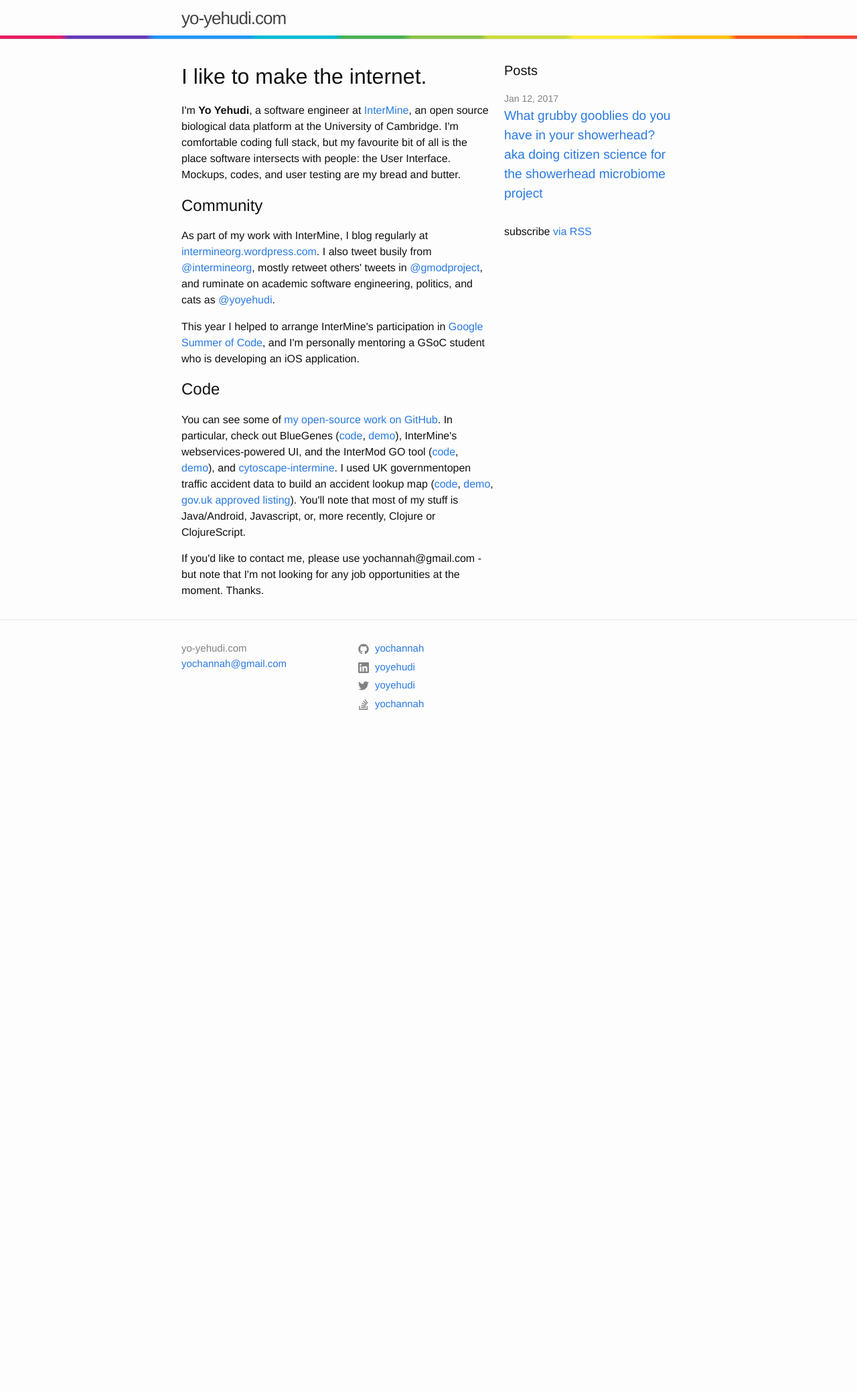
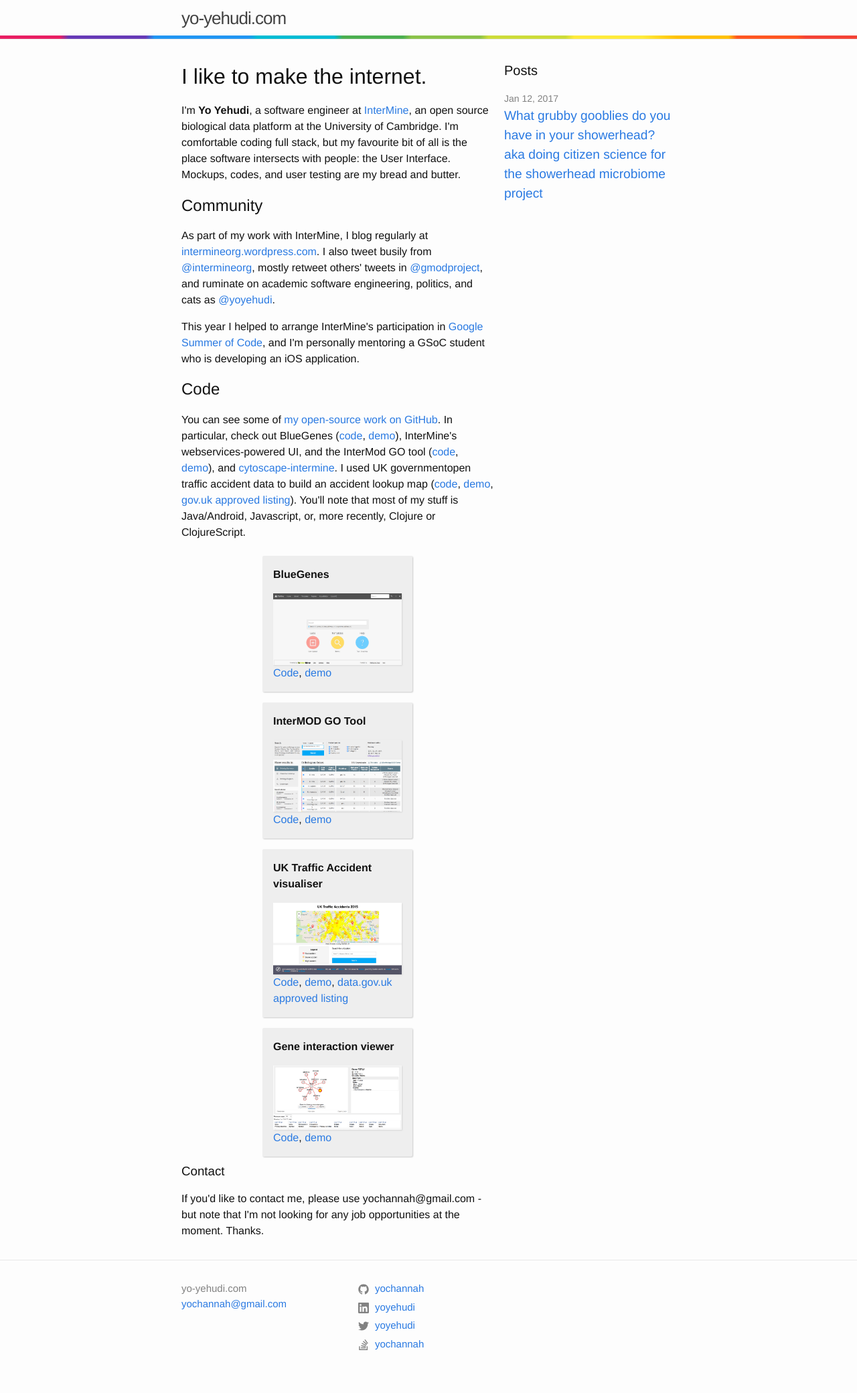
Before and after one commit to yochannah/yo-yehudi.com, a Jekyll site: the page built from index.md, in a window 1280 px wide. Shown: the whole page at 67% size. Built offline with Jekyll 4.4.1, drawn with Linux system fonts in a browser that asks for light colours; before the commit the page ends 1124 px from its top, so only the background shows below that.

Commit message:
add portfolio screenshots

```diff
--- a/_layouts/home.html
+++ b/_layouts/home.html
@@ -15,7 +15,30 @@
                 and <a href="https://github.com/yochannah/cytoscape-intermine">cytoscape-intermine</a>. I used UK governmentopen traffic accident data to build an accident lookup map (<a href="https://github.com/yochannah/trafficuk">code</a>, <a href="https://yochannah.github.io/trafficuk/">demo</a>, <a href="https://data.gov.uk/apps/2015-traffic-accident-data-lookup">gov.uk approved listing</a>).  You'll note that most of my stuff is Java/Android, Javascript, or, more recently, Clojure or ClojureScript.</p>
 
         </div>
-        <div>If you'd like to contact me, please use yochannah@gmail.com - but note that I'm not looking for any job opportunities at the moment. Thanks.</div>
+        <div id="portfolio">
+          <div class="card">
+            <h4>BlueGenes</h4>
+            <a href="http://redgenes.apps.intermine.org/"><img src="images/bluegenes.png" alt="BlueGenes, a new UI for InterMine"></a>
+             <a class="codelink" href="https://github.com/yochannah/redgenes">Code</a>, <a  class="demolink"href="http://redgenes.apps.intermine.org/">demo</a>
+          </div>
+          <div class="card">
+            <h4>InterMOD GO Tool</h4>
+            <a href="http://gointermod.apps.intermine.org/#"><img src="images/gointermod.png" alt="GO InterMOD"></a>
+             <a class="codelink" href="https://github.com/yochannah/go-intermod">Code</a>, <a href="http://gointermod.apps.intermine.org/#">demo</a>
+          </div>
+          <div class="card">
+            <h4>UK Traffic Accident visualiser </h4>
+            <a href="http://redgenes.apps.intermine.org/"><img src="images/uktraffic.png" alt="BlueGenes, a new UI for InterMine"></a>
+            <a class="codelink" href="https://github.com/yochannah/trafficuk">Code</a>, <a href="https://yochannah.github.io/trafficuk/">demo</a>, <a href="https://data.gov.uk/apps/2015-traffic-accident-data-lookup">data.gov.uk approved listing</a>
+          </div>
+          <div class="card">
+            <h4>Gene interaction viewer</h4>
+            <a href="http://yochannah.github.io/cytoscape-intermine/"><img src="images/cytoscape.png" alt="Cytoscape InterMine"></a>
+             <a class="codelink" href="https://github.com/yochannah/cytoscape-intermine">Code</a>, <a href="http://yochannah.github.io/cytoscape-intermine/">demo</a>
+          </div>
+        </div>
+        <div>
+          <h3>Contact</h3>If you'd like to contact me, please use yochannah@gmail.com - but note that I'm not looking for any job opportunities at the moment. Thanks.</div>
     </div>
     <aside>
         <h1 class="page-heading">Posts</h1> {{ content }}
@@ -29,7 +52,6 @@
             </li>
             {% endfor %}
         </ul>
-        <p class="rss-subscribe">subscribe <a href="{{ " /feed.xml " | relative_url }}">via RSS</a></p>
     </aside>
 
 
--- a/_sass/minima/_layout.scss
+++ b/_sass/minima/_layout.scss
@@ -224,3 +224,13 @@
     padding-right: 5px;
     vertical-align: middle;
  }
+
+ .card img {box-shadow:1px 1px 2px rgba(0,0,0,0.1);width: 25vw;}
+
+.card {width: 15vw; background-color:#eee; padding:1em; margin:0.5em; box-shadow:1px 1px 2px rgba(0,0,0,0.2);
+border-radius:2px;
+}
+
+#portfolio {display:flex;flex-wrap:wrap; justify-content:space-around;}
+
+.card h4 {font-weight:bold;}
```
Also changed, not shown: images/bluegenes.png (added), images/cytoscape.png (added), images/gointermod.png (added), images/uktraffic.png (added).
